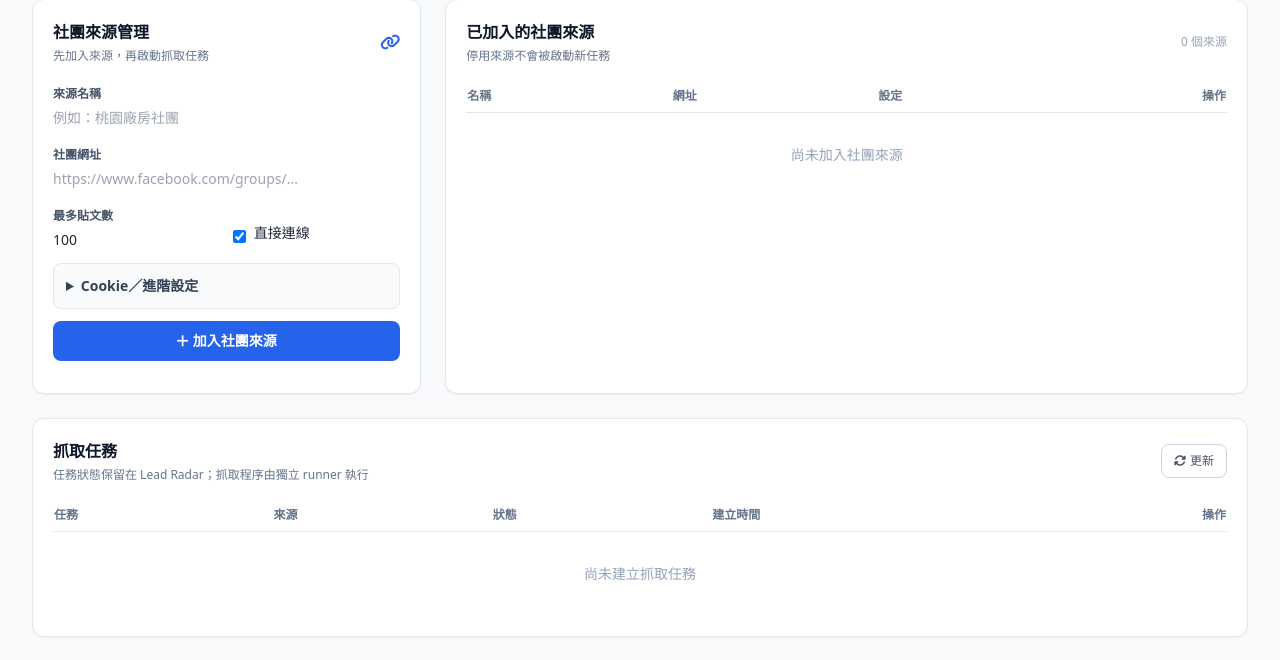
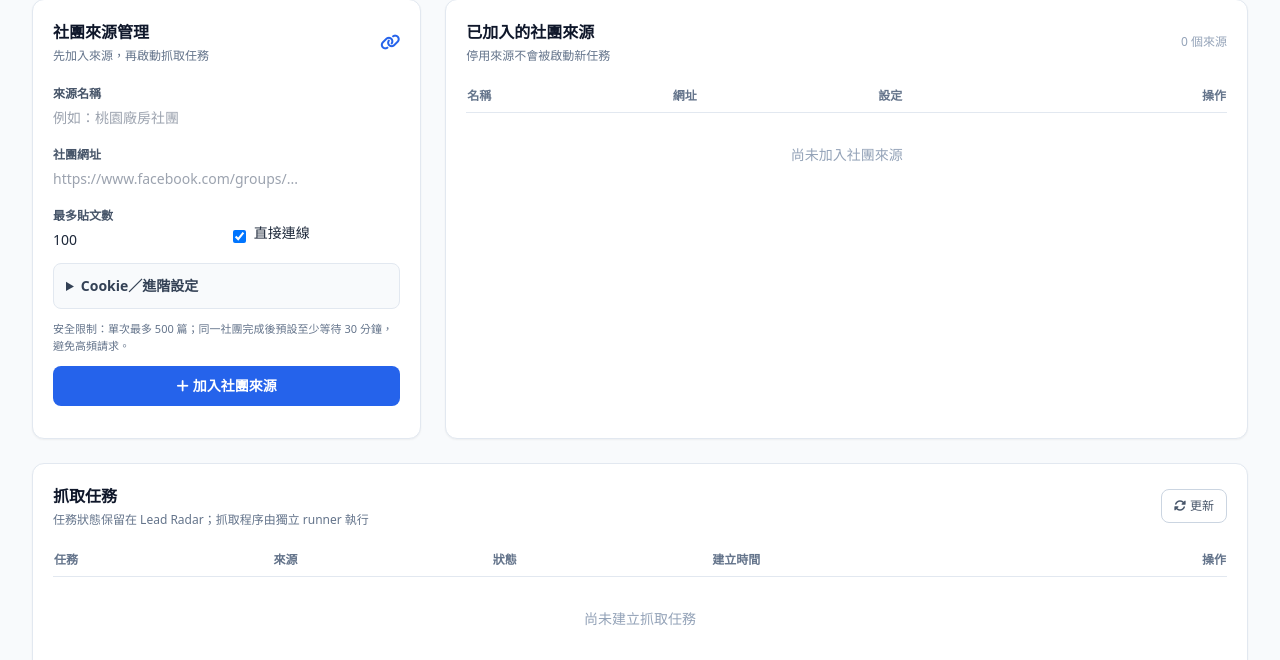
Before and after one commit to stevenuser-rgb/lead-radar, a FastAPI app: page /facebook in a window 1280 px wide. Shown: the part 166-826 px from the top of the page. Run offline with FastAPI, Linux system fonts and the light colour scheme; data that the repository does not hold is empty; some libraries are stand-ins or nearby versions.

Commit message:
feat: add Facebook crawl safety limits

```diff
--- a/app.py
+++ b/app.py
@@ -1,6 +1,7 @@
 import asyncio
 import os
 import datetime
+import re
 from urllib.parse import urlparse
 from contextlib import asynccontextmanager
 from fastapi import FastAPI, Request, Form, BackgroundTasks
@@ -61,6 +62,13 @@ async def lifespan(app: FastAPI):
 app = FastAPI(title="私有需求雷達 (Lead Radar)", lifespan=lifespan)
 templates = Jinja2Templates(directory="templates")
 FACEBOOK_ANALYSIS_JOBS = set()
+FACEBOOK_MAX_POSTS = 500
+FACEBOOK_MIN_JOB_INTERVAL_MINUTES = max(1, int(os.getenv("FACEBOOK_MIN_JOB_INTERVAL_MINUTES", "30")))
+FACEBOOK_KEYWORD_TERMS = (
+    "特定目的事業用地", "特定工廠登記", "農地工廠合法化", "工廠合法化", "丁種建築用地",
+    "工業地", "廠房", "倉庫", "農地", "工廠", "合法化", "用地", "變更", "登記", "申請", "違章",
+    "出租", "出售", "分租", "租", "買", "找", "推薦", "仲介", "桃園", "八德", "大溪", "龍潭", "平鎮", "鶯歌",
+)
 
 @app.get("/", response_class=HTMLResponse)
 async def index(request: Request):
@@ -110,6 +118,17 @@ def _normalize_facebook_group_url(group_url: str) -> str:
     return f"https://www.facebook.com/groups/{parts[1]}/"
 
 
+def _facebook_keyword_matches(keyword: str, content: str) -> bool:
+    normalized_keyword = re.sub(r"\s+", "", keyword).casefold()
+    normalized_content = re.sub(r"\s+", "", content).casefold()
+    if not normalized_keyword or normalized_keyword in normalized_content:
+        return bool(normalized_keyword)
+
+    terms = [term.casefold() for term in FACEBOOK_KEYWORD_TERMS if term in normalized_keyword]
+    # Flexible matching handles natural variants such as "廠房分租" vs "租廠房".
+    return len(terms) >= 2 and all(term in normalized_content for term in terms)
+
+
 def _analyze_facebook_job(job_id: int):
     """Match imported Facebook posts to active keywords and run the shared AI classifier."""
     try:
@@ -125,8 +144,7 @@ def _analyze_facebook_job(job_id: int):
 
         for post in posts:
             content = str(post.get("content") or "")
-            content_folded = content.casefold()
-            matches = [item for item in keywords if item["keyword"].strip().casefold() in content_folded]
+            matches = [item for item in keywords if _facebook_keyword_matches(item["keyword"], content)]
             if not matches:
                 update_facebook_post_analysis(post["id"], "unmatched")
                 continue
@@ -192,6 +210,12 @@ def _queue_facebook_analysis(job_id: int):
     asyncio.create_task(asyncio.to_thread(_analyze_facebook_job, job_id))
 
 
+def _queue_completed_facebook_analysis():
+    for job in get_facebook_jobs(limit=100):
+        if job.get("status") == "completed":
+            _queue_facebook_analysis(job["id"])
+
+
 def _sync_facebook_job(job: dict) -> dict:
     """Refresh local job state and persist completed runner output."""
     if not job.get("runner_job_id"):
@@ -233,6 +257,7 @@ def _sync_facebook_job(job: dict) -> dict:
 @app.get("/facebook", response_class=HTMLResponse)
 async def facebook_page(request: Request):
     jobs = [_sync_facebook_job(job) for job in get_facebook_jobs(limit=30)]
+    _queue_completed_facebook_analysis()
     return templates.TemplateResponse(
         request=request,
         name="facebook.html",
@@ -256,7 +281,7 @@ async def api_create_facebook_source(
 ):
     try:
         normalized_url = _normalize_facebook_group_url(group_url)
-        parsed_max_posts = min(5000, max(1, int(max_posts)))
+        parsed_max_posts = min(FACEBOOK_MAX_POSTS, max(1, int(max_posts)))
     except (ValueError, TypeError):
         return JSONResponse(status_code=400, content={"status": "error", "message": "社團網址或貼文上限格式不正確"})
     source_id = create_facebook_source(name, normalized_url, parsed_max_posts, 1 if no_proxy == "1" else 0, cookies_file)
@@ -280,6 +305,20 @@ async def api_create_facebook_job(source_id: int = Form(...)):
         return JSONResponse(status_code=404, content={"status": "error", "message": "來源不存在"})
     if not source["is_active"]:
         return JSONResponse(status_code=400, content={"status": "error", "message": "請先啟用這個社團來源"})
+    recent_jobs = [job for job in get_facebook_jobs(limit=100) if job.get("source_id") == source_id]
+    if any(job.get("status") in {"queued", "running"} for job in recent_jobs):
+        return JSONResponse(status_code=409, content={"status": "error", "message": "這個社團已有抓取任務執行中，請等待完成"})
+    latest_completed = next((job for job in recent_jobs if job.get("status") == "completed"), None)
+    if latest_completed:
+        try:
+            created_at = datetime.datetime.strptime(latest_completed["created_at"], "%Y-%m-%d %H:%M:%S")
+            elapsed_minutes = (datetime.datetime.now() - created_at).total_seconds() / 60
+            if elapsed_minutes < FACEBOOK_MIN_JOB_INTERVAL_MINUTES:
+                wait_minutes = max(1, int(FACEBOOK_MIN_JOB_INTERVAL_MINUTES - elapsed_minutes))
+                return JSONResponse(status_code=429, content={"status": "error", "message": f"為降低帳號風險，請約 {wait_minutes} 分鐘後再抓取"})
+        except (KeyError, TypeError, ValueError):
+            pass
+    source["max_posts"] = min(FACEBOOK_MAX_POSTS, int(source.get("max_posts") or 100))
     job_id = create_facebook_job(source)
     try:
         remote = submit_facebook_job(
@@ -339,6 +378,7 @@ async def trigger_scan(background_tasks: BackgroundTasks):
 async def api_add_keyword(keyword: str = Form(...), business_description: str = Form(...)):
     success = add_keyword(keyword, business_description)
     if success:
+        _queue_completed_facebook_analysis()
         return {"status": "ok"}
     return JSONResponse(status_code=400, content={"status": "error", "message": "關鍵字已存在或無效"})
 
@@ -357,6 +397,7 @@ async def api_update_keyword(
         return JSONResponse(status_code=400, content={"status": "error", "message": "關鍵字不可為空白"})
     if not update_keyword(kw_id, keyword, business_description):
         return JSONResponse(status_code=409, content={"status": "error", "message": "關鍵字已存在，請換一個名稱"})
+    _queue_completed_facebook_analysis()
     return {"status": "ok"}
 
 @app.post("/api/keywords/{kw_id}/delete")
--- a/database.py
+++ b/database.py
@@ -356,7 +356,7 @@ def get_facebook_posts_for_job(job_id: int, pending_only: bool = False) -> List[
     query = "SELECT * FROM facebook_posts WHERE job_id = ?"
     params: List[Any] = [job_id]
     if pending_only:
-        query += " AND analysis_status = 'pending'"
+        query += " AND analysis_status IN ('pending', 'unmatched')"
     query += " ORDER BY id ASC"
     rows = conn.execute(query, params).fetchall()
     conn.close()
--- a/docker-compose.yml
+++ b/docker-compose.yml
@@ -8,6 +8,7 @@ services:
       TZ: Asia/Taipei
       DB_PATH: /data/radar.db
       FACEBOOK_RUNNER_URL: http://facebook-runner:9090
+      FACEBOOK_MIN_JOB_INTERVAL_MINUTES: 30
     ports:
       # Bind only to the explicitly configured LAN address (defaults to localhost).
       - "${LAN_BIND_IP:-127.0.0.1}:8010:8000"
--- a/templates/facebook.html
+++ b/templates/facebook.html
@@ -45,7 +45,7 @@
           <label class="block"><span class="text-xs font-semibold text-slate-600">來源名稱</span><input name="name" placeholder="例如：桃園廠房社團" class="mt-1 w-full rounded-lg border-slate-300 text-sm"></label>
           <label class="block"><span class="text-xs font-semibold text-slate-600">社團網址</span><input name="group_url" required placeholder="https://www.facebook.com/groups/..." class="mt-1 w-full rounded-lg border-slate-300 text-sm"></label>
           <div class="grid grid-cols-2 gap-3">
-            <label class="block"><span class="text-xs font-semibold text-slate-600">最多貼文數</span><input name="max_posts" type="number" min="1" max="5000" value="100" class="mt-1 w-full rounded-lg border-slate-300 text-sm"></label>
+            <label class="block"><span class="text-xs font-semibold text-slate-600">最多貼文數</span><input name="max_posts" type="number" min="1" max="500" value="100" class="mt-1 w-full rounded-lg border-slate-300 text-sm"></label>
             <label class="flex items-end gap-2 pb-2 text-sm"><input name="no_proxy" type="checkbox" value="1" checked class="rounded border-slate-300 text-blue-600"><span>直接連線</span></label>
           </div>
           <details class="rounded-lg bg-slate-50 border border-slate-200 p-3">
@@ -53,6 +53,7 @@
             <label class="block mt-3"><span class="text-xs text-slate-600">容器內 cookies.json 路徑（可留白）</span><input name="cookies_file" placeholder="/app/cookies/cookies.json" class="mt-1 w-full rounded-lg border-slate-300 text-sm"></label>
             <p class="text-[11px] text-slate-500 mt-2">只填路徑；Cookie 檔案請放在 Cupmen 的 data/facebook-cookies，不要提交到 Git。</p>
           </details>
+          <p class="text-[11px] text-slate-500">安全限制：單次最多 500 篇；同一社團完成後預設至少等待 30 分鐘，避免高頻請求。</p>
           <button class="w-full px-4 py-2.5 rounded-lg bg-blue-600 hover:bg-blue-700 text-white text-sm font-semibold"><i class="fa-solid fa-plus mr-1"></i>加入社團來源</button>
         </form>
         <p id="source-message" class="text-xs mt-3"></p>
```
Also changed, not shown: DEPLOY_CUPMEN.md (+2 -0 lines).
